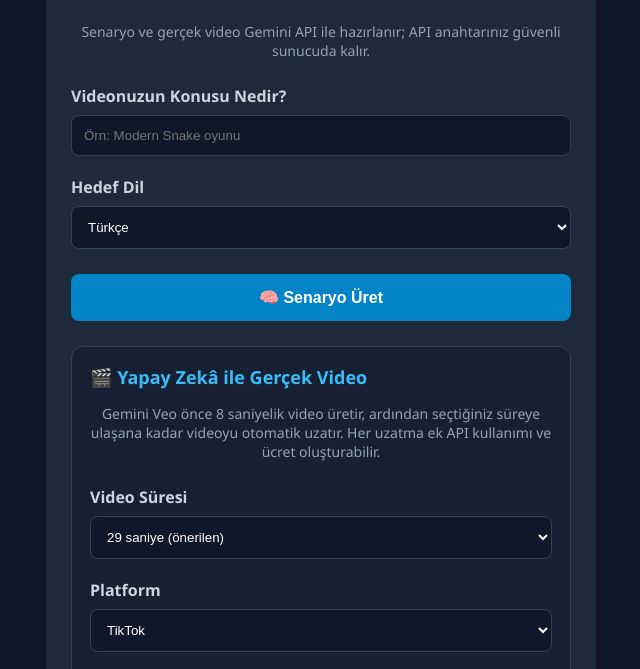
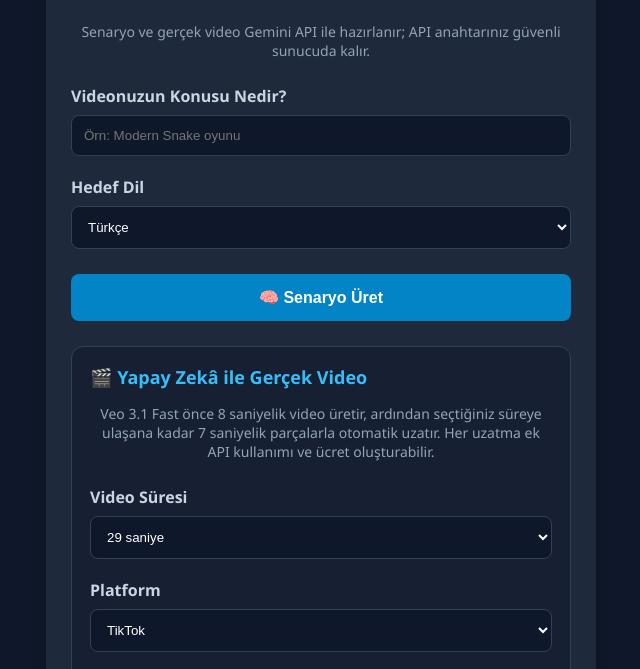
Before and after one commit to ediptan01-commits/ai-script-generator, a website: page index.html in a window 1280 px wide. Shown: the part 130-799 px from the top of the page, without its empty margins (319-959 px from the left). Drawn offline with Linux system fonts and the light colour scheme.

Commit message:
Update index.html

```diff
--- a/index.html
+++ b/index.html
@@ -134,7 +134,7 @@
 
     <p class="subtitle">Senaryo ve gerçek video Gemini API ile hazırlanır; API anahtarınız güvenli sunucuda kalır.</p>
 
-    <label for="topic">Videonuzun Konusu Nedir?</label>
+<label for="topic">Videonuzun Konusu Nedir?</label>
 
     <input
         type="text"
@@ -155,11 +155,14 @@
         🧠 Senaryo Üret
     </button>
 
+
+    <!-- VİDEO AYARLARI -->
+
     <div class="video-panel">
 
         <h2>🎬 Yapay Zekâ ile Gerçek Video</h2>
 
-        <p class="subtitle">Gemini Veo önce 8 saniyelik video üretir, ardından seçtiğiniz süreye ulaşana kadar videoyu otomatik uzatır. Her uzatma ek API kullanımı ve ücret oluşturabilir.</p>
+        <p class="subtitle">Veo 3.1 Fast önce 8 saniyelik video üretir, ardından seçtiğiniz süreye ulaşana kadar 7 saniyelik parçalarla otomatik uzatır. Her uzatma ek API kullanımı ve ücret oluşturabilir.</p>
 
         <label for="duration">Video Süresi</label>
 
@@ -167,8 +170,9 @@
             <option value="8">8 saniye</option>
             <option value="15">15 saniye</option>
             <option value="22">22 saniye</option>
-            <option value="29" selected>29 saniye (önerilen)</option>
+            <option value="29" selected>29 saniye</option>
         </select>
+
 
         <label for="platform">Platform</label>
 
@@ -177,6 +181,7 @@
             <option value="Instagram Reels">Instagram Reels</option>
             <option value="YouTube Shorts">YouTube Shorts</option>
         </select>
+
 
         <label for="style">Video Tarzı</label>
 
@@ -187,6 +192,7 @@
             <option value="Hikaye">Hikâye anlatımı</option>
             <option value="Reklam">Reklam</option>
         </select>
+
 
         <button
             class="video-button"
@@ -199,9 +205,11 @@
 
     </div>
 
+
     <div id="result" class="result-box"></div>
 
 </div>
+
 
 <script src="script.js"></script>
 
```
